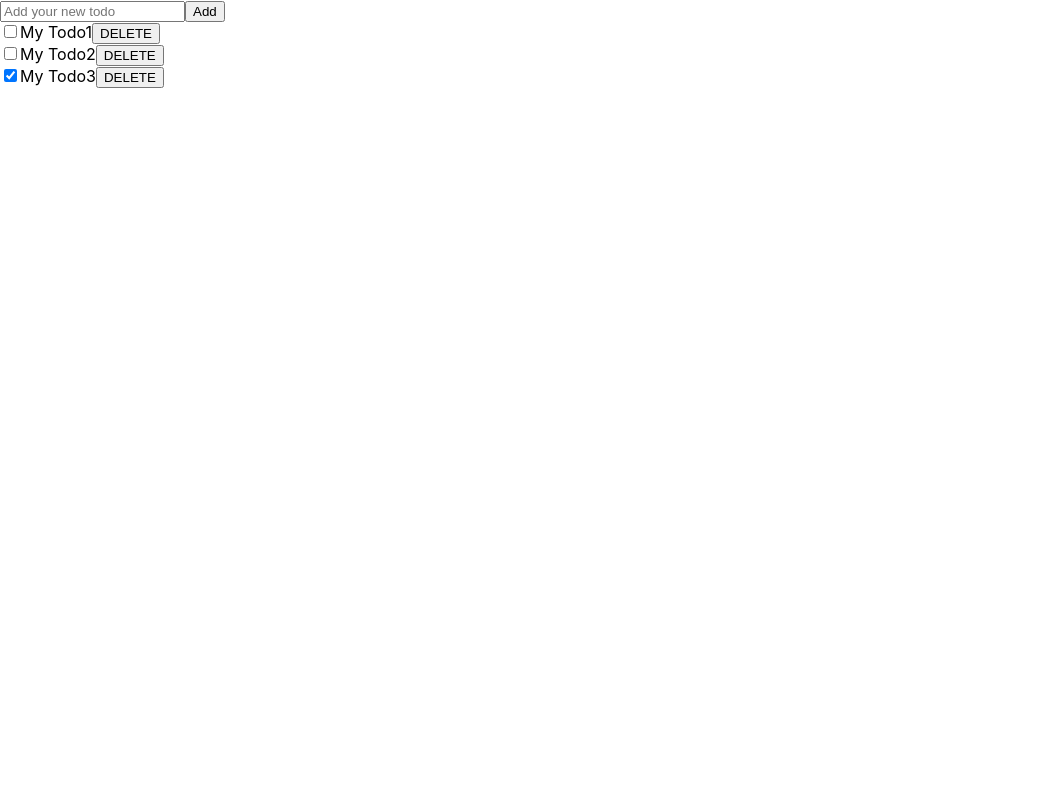
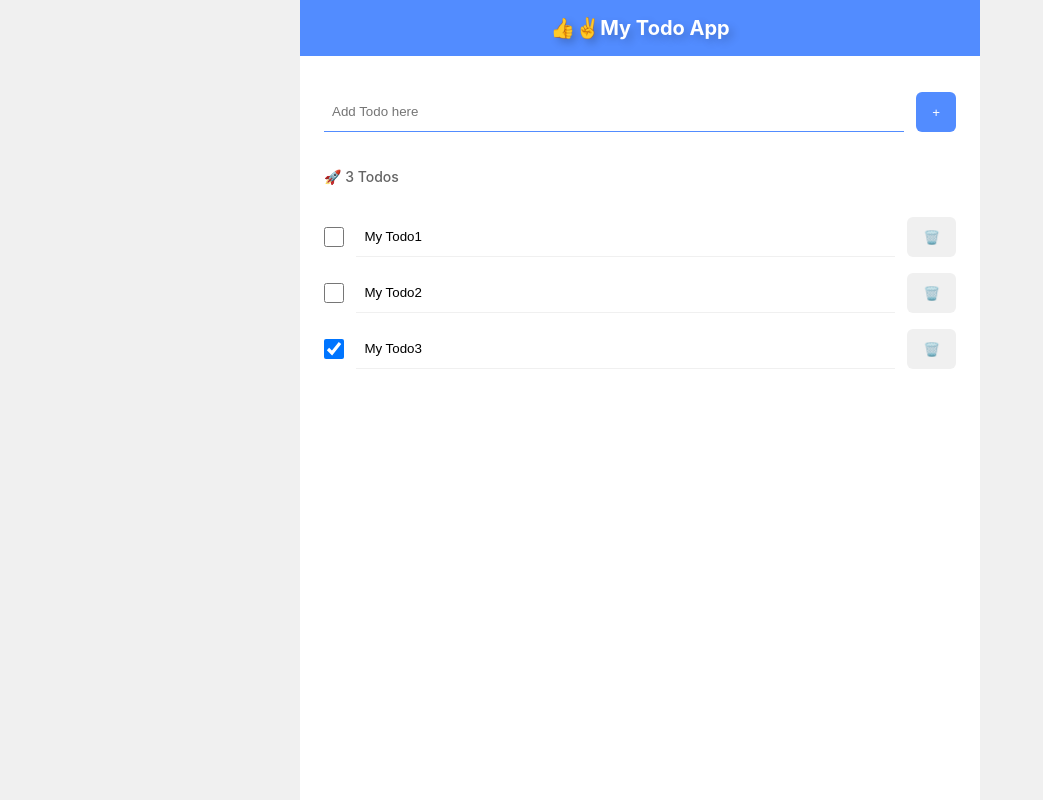
Before and after one commit to choi00105/todo-app, a React (Create React App) app in the folder client/: page / in a window 1280 px wide. Shown: the whole page, without its empty margins (0-1043 px from the left). Built offline with nearby package versions, Linux system fonts and the light colour scheme.

Commit message:
design: Todo scss

```diff
--- a/client/src/App.js
+++ b/client/src/App.js
@@ -1,6 +1,10 @@
 import { useState, useRef } from 'react';
 import Todo from './components/Todo';
 import AddTodo from './components/AddTodo';
+
+// import './styles/SassDh.scss';
+import './styles/App.scss'
+
 
 const App = () => {
   const [todoItems, setTodoItems] = useState([
@@ -49,17 +53,22 @@ const App = () => {
     <div className="App">
       {console.log('todoItems', todoItems)}
       {console.log(todoItems[0])}
-      {/* {console.log(delItem(todoItems))} */}
 
+      <header className="header">👍✌️My Todo App</header>
+
+      <div className='section'>
       <AddTodo
         addItem={addItem}
+        todoItems={todoItems}
       ></AddTodo>
+      <div className="left-todos">🚀 {todoItems.length==1?'1 Todo':todoItems.length>0?todoItems.length+' Todos':'Todo is blank'}</div>
+
 
       {todoItems.map((item) => {
         // console.log(item); // {id: 1, title: 'My Todo1', done: false}
         return <Todo key={item.id} item={item} delItem={delItem}></Todo>;
       })}
-
+      </div>
     </div>
   );
 };
--- a/client/src/components/AddTodo.js
+++ b/client/src/components/AddTodo.js
@@ -1,4 +1,5 @@
 import { useState } from "react";
+import '../styles/AddTodo.scss'
 
 const AddTodo = ({ addItem }) => {
   // const { addItem } = props;  // props로 받는다면 이거 해줘야 함수 사용 가능
@@ -25,13 +26,17 @@ const AddTodo = ({ addItem }) => {
   };
 
   return (<div className="AddTodo">
+
     <input type="text"
+    className="inputTodo"
     value={todoItem.title}
-    placeholder="Add your new todo"
+    placeholder="Add Todo here"
     onChange={(e) => setTodoItem({ title: e.target.value})}
     onKeyPress={onEnterKeyPress}></input>
 
-    <button onClick={onButtonClick} >Add</button>
+    <button onClick={onButtonClick}
+    className="btn inputBtn">+</button>
+
   </div>
   )
 }
--- a/client/src/components/Todo.js
+++ b/client/src/components/Todo.js
@@ -1,46 +1,76 @@
+
 import { useState } from "react";
+import '../styles/Todo.scss'
 
 const Todo = ({ item , delItem }) => {
   const { id, title, done } = item;
   // console.log(item.id);
   const [todoItem, setTodoItem]= useState(item);
+  const [readOnly, setReadOnly] = useState(true);
 
   const onDeleteBtnClick = () => {
     delItem(todoItem);
+  };
+  // const todoItem = { id: 7, title: 'hello', done: false }
+  // const { title, ...rest } = todoItem;
+  // console.log(title) // hello
+  // console.log(rest) // { id: 7, done: false }
+
+  // title input 커서가 깜빡인다고 수정이 가능한 것은 아님
+  // 사용자가 키보드 입력할 때마다 todoItem의 title을 새 값으로 변경
+  const editEventHandler = (e) => {
+    //rest 에는 id, done 정보가 들어있다
+    const { title, done, ...rest} = todoItem
+    console.log(e.target.value);
+    setTodoItem({
+      title: e.target.value,
+      ...rest
+    });
+  };
+  const toggleReadOnly = () => {
+    if(readOnly){
+    setReadOnly(false);
+    } else setReadOnly(true);
+
   }
+  const onEnterPress = (e) => {
+    if(e.key=='Enter') {
+      toggleReadOnly();
+    };
+  };
+
+  const checkboxEventHandler = (e) => {
+    const { done, ...rest } = todoItem;
+    setTodoItem({
+      done: e.target.checked,
+      ...rest,
+
+    });
+  };
   // console.log(delItem(item));
   return (
     <div className="Todo">
       <input
         type="checkbox"
+
         id={`todo${id}`}
         name={`todo${id}`}
         value={`todo${id}`}
         defaultChecked={done}
+        onChange={checkboxEventHandler}
       />
-      <label htmlFor={`todo${id}`}>{title}</label>
-      <button onClick={onDeleteBtnClick}>DELETE</button>
+      {/* <label htmlFor={`todo${id}`}>{title}</label> */}
+      <input type="text"
+      className="showTodo"
+      defaultValue={todoItem.title}
+      onChange={editEventHandler}
+      readOnly={readOnly}
+      onClick={toggleReadOnly}
+      onKeyPress={onEnterPress}></input>
+      <button onClick={onDeleteBtnClick}
+      className="btn">🗑️</button>
     </div>
   );
 };
 
 export default Todo;
-
-/*
-const Todo = ({ item }) => {
-  return (
-    <div className="Todo">
-      <input
-        type="checkbox"
-        id={`todo${item.id}`}
-        name={`todo${item.id}`}
-        value={`todo${item.id}`}
-        defaultChecked={item.done}
-      />
-      <label htmlFor={`todo${item.id}`}>{item.title}</label>
-    </div>
-  );
-};
-
-export default Todo;
-*/
--- /dev/null
+++ b/client/src/styles/AddTodo.scss
@@ -0,0 +1,16 @@
+@import 'utils';
+
+.AddTodo {
+  width: 100%;
+  padding: 36px 24px;
+  display: flex;
+
+  input {
+    margin-right: 12px;
+    @include input($color-primary-400);
+  }
+
+  button {
+    @include button($color-primary-400, $color-secondary-100);
+  }
+}
--- /dev/null
+++ b/client/src/styles/App.scss
@@ -0,0 +1,44 @@
+@import './utils';
+
+* {
+  box-sizing: border-box;
+}
+
+body {
+  background-color: $color-secondary-200;
+  overflow-x: hidden;
+}
+
+.App {
+  min-height: 100vh;
+  width: $width-md;
+  margin: 0 auto;
+  background-color: $color-secondary-100;
+
+  header {
+    background-color: $color-primary-400;
+    color: $color-secondary-100;
+    font-size: 20px;
+    font-weight: 700;
+    text-align: center;
+    padding: 16px 0;
+    text-shadow: 4px 4px 8px rgba(0, 0, 0, 0.2);
+  }
+
+  .left-todos {
+    @include notice();
+    padding: 0 24px;
+    margin-bottom: 24px;
+  }
+
+  .empty-todos {
+    @include notice();
+    text-align: center;
+  }
+}
+
+@media (max-width: $width-md) {
+  .App {
+    width: 90vw;
+  }
+}
--- /dev/null
+++ b/client/src/styles/SassDh.scss
@@ -0,0 +1,90 @@
+@import './utils.scss';
+* {
+  margin: 0;
+  box-sizing: border-box;
+  // padding 까지가 박스 사이즈
+  // min-width: 320px;
+}
+.btn {
+  border-radius: 3px;
+  border: none;
+  padding: 0;
+  width: 25px;
+  height: 25px;
+  margin: 0 5px;
+  cursor: pointer;
+
+}
+// 210px 까지 줄여도 안깨짐
+.header {
+  padding: 10px 0;
+  background-color: $color-blue;
+  color: $color-white;
+  text-align: center;
+  text-shadow: 4px 4px 8px rgba(0, 0, 0, 0.2);
+  font-weight: 700;
+}
+.section {
+
+  // position: fixed;
+  display: inline-block;
+
+.AddTodo {
+  margin: 0 5vw;
+  width: auto;
+  .inputTodo {
+    border: none;
+    border-bottom: solid 1px $color-blue;
+    margin: 10px 0;
+    // width: calc(70vw + 13px);
+    width: 72vw;
+    background-color: transparent;
+    outline: none;
+
+  }
+  .inputBtn {
+
+    background-color: $color-blue;
+    color: $color-white;
+
+  }
+}
+.Todo {
+  margin: 10px 10px 0px 5vw;
+  // width: 90vw;
+
+  .showTodo {
+    outline: none;
+    border: none;
+    border-bottom: solid 1px $color-gray;
+    width: 70vw;
+    background-color: transparent;
+
+  }
+}
+}
+@media (min-width: $width-md) {
+  body{
+    background-color: $color-gray;
+  }
+  .header{
+    font-size: 30px;
+
+  }
+	.section {
+
+    margin: 30px 0 5vw 5vw;
+		background: gold;
+    border: 1px solid black;
+    border-radius: 10px;
+    padding-bottom: 10px;
+  }
+  .Todo{
+    display: flex;
+    width: 40vw;
+    .showTodo {
+      width: 20vw;
+    }
+  }
+
+}
--- /dev/null
+++ b/client/src/styles/Todo.scss
@@ -0,0 +1,22 @@
+@import 'utils';
+
+.Todo {
+  padding: 8px 24px;
+  display: flex;
+
+  input[type='checkbox'] {
+    width: 24px;
+    height: 24px;
+    margin: auto 0;
+  }
+
+  input[type='text'] {
+    @include input($color-secondary-200);
+    margin-left: 12px;
+    margin-right: 12px;
+  }
+
+  button {
+    @include button($color-secondary-200, $color-secondary-400);
+  }
+}
--- /dev/null
+++ b/client/src/styles/_utils.scss
@@ -0,0 +1,49 @@
+$color-blue: rgb(67, 99, 241);
+$color-white: rgb(255, 255, 255);
+$color-gray: lightgray;
+
+// 태블릿 (768px) 기준
+$width-md: 768px;
+
+//////////////////
+
+// 여러 파일에서 사용되는 sass 변수 및 mixin
+
+// COLOR
+$color-primary-400: rgb(82, 140, 255);
+$color-secondary-400: rgb(69, 69, 69);
+$color-secondary-300: rgb(100, 100, 100);
+$color-secondary-200: rgb(240, 240, 240);
+$color-secondary-100: rgb(255, 255, 255);
+
+// SIZE
+$width-md: 680px;
+
+// MIXIN
+@mixin button($bg-color, $color) {
+  padding: 0 16px;
+  border-radius: 6px;
+  border: none;
+  background-color: $bg-color;
+  color: $color;
+  cursor: pointer;
+}
+
+@mixin input($border-color) {
+  width: 100%;
+  background-color: transparent;
+  border: none;
+  border-bottom: 1px solid $border-color;
+  padding: 12px 8px;
+
+  &:focus {
+    // focus 될 때 발생하는 outline 효과 없애기
+    outline: none;
+  }
+}
+
+@mixin notice() {
+  color: $color-secondary-300;
+  font-size: 14px;
+  font-weight: 500;
+}
```
Also changed, not shown: client/package.json (+7 -0 lines), 1 other file (tests, documents, lock files or other folders).
